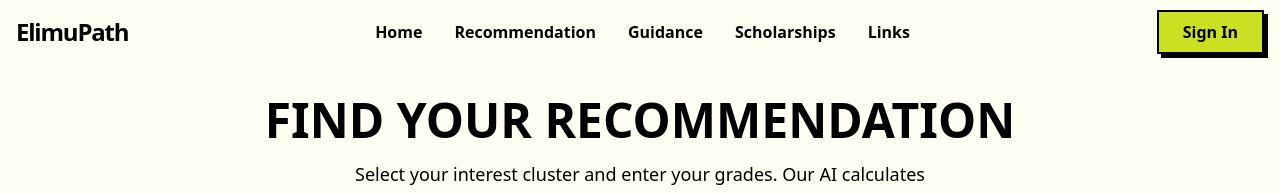
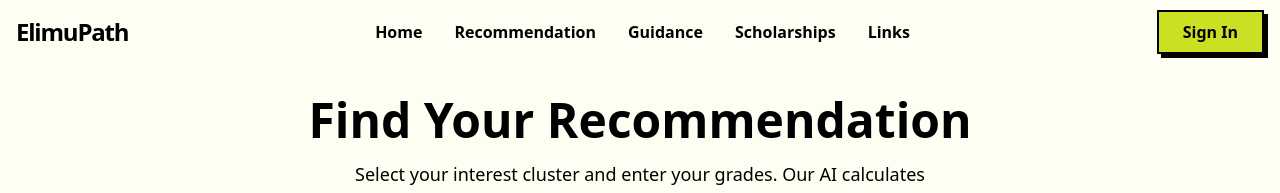
Before and after one commit to Iganza-roy/ElimuPath, a Next.js app: page /recommendations in a window 1280 px wide. Shown: the top 193 px of the page. Built offline with nearby package versions, Linux system fonts and the light colour scheme; no server answers.

Commit message:
feat: implement recommendations page allowing users to input grades and view university course matches.

```diff
--- a/app/recommendations/page.tsx
+++ b/app/recommendations/page.tsx
@@ -93,7 +93,7 @@ export default function RecommendationsPage() {
 
       <main className="flex-1 container mx-auto px-4 py-24">
         <div className="text-center mb-12">
-           <h1 className="text-4xl md:text-5xl font-black mb-4 uppercase">Find Your Recommendation</h1>
+           <h1 className="text-4xl md:text-5xl font-black mb-4">Find Your Recommendation</h1>
            <p className="max-w-xl mx-auto font-medium text-lg">
              Select your interest cluster and enter your grades. Our AI calculates your cluster points and finds your best university matches.
            </p>
```
